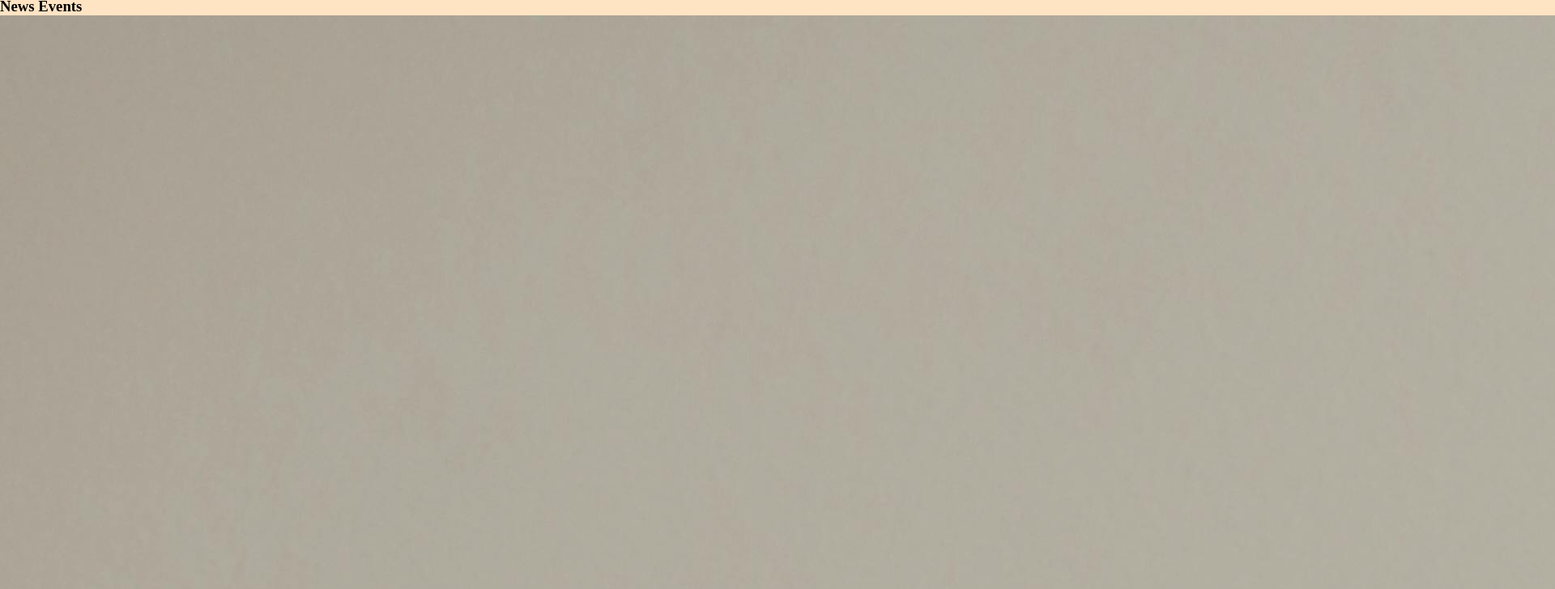
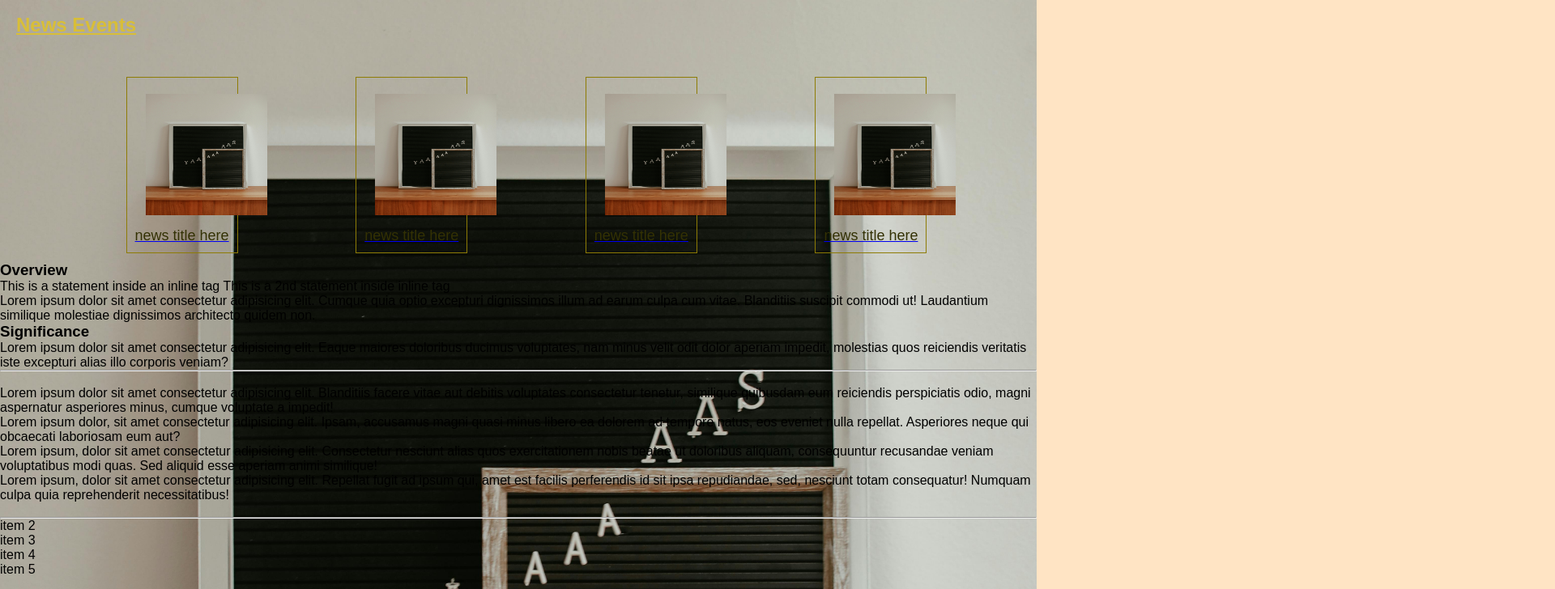
Before and after one commit to AmmarAMinhas/CSI3150, a plain HTML site: page index.html in a window 1280 px wide. Shown: the part 290-1018 px from the top of the page at 81% size, 1920 px wide, since content can reach past the window. Drawn offline with Linux system fonts and the light colour scheme.

Commit message:
covered some more css properties

```diff
--- a/css/style-tutorial.css
+++ b/css/style-tutorial.css
@@ -2,12 +2,24 @@
     this is a comment in .css file
 */
 
+
+*{
+    padding: 0;
+    margin: 0;
+    font-family: Arial, "Helvetica Neue", Helvetica, sans-serif;
+    /* how to declare and use css variables */
+    --primary-background-color: #DEF2C8;
+}
+
 body{
+    background-image: url("../assets/img/yas.jpg");
+    background-repeat: no-repeat;
+    background-size: cover;
     background-color: bisque;
 }
 
 #primary-heading{
-    color: blue;
+    color: var(--primary-background-color);
     border: 10px solid red;
     border-radius: 30px;
     padding: 15px;
@@ -15,13 +27,77 @@ body{
 }
 
 .heading-group{
-    font-family: Arial, Helvetica, sans-serif;
+
 }
 
-*{
-    padding: 0;
-    margin: 0;
+/* tutorial for laying elements out on the html document
+replicating the news subsection on the oakland.edu website
+
+(root node of the section) */
+.new-events{
+
 }
+
+/*immediate child of root node*/
+.section-title{
+    padding: 10px;
+    margin-bottom: 20px;   /*separate next child vertically from this one*/
+    width: 100%; /*max-width, min-width. Same for height property*/
+}
+
+.section-title-text{
+    padding: 10px;
+    font-size: 24px;   /*em and rem are two other ways to size a font*/
+    font-weight: 700;
+    text-decoration: underline;
+    color: rgb(216, 190, 56);
+}
+
+
+.media-wrapper{
+    padding: 10px;
+    width: 100%;
+    display: flex;
+    justify-content: space-evenly;   /*space-around, space-between, space-evenly*/
+    align-items: center;
+    flex-wrap: wrap;  /*means things can go to next line if not space*/
+    /* flex-grow: and flex-shrink */
+}
+
+.news-container{
+    border: 1px solid rgb(142, 124, 5);
+    display: flex;
+    justify-content: space-between;
+    align-items: center;
+    flex-direction: column;
+}
+
+.news-media{
+    padding: 15px;
+    margin-bottom: 45px;
+    width: 150px;
+    max-width: 100px;
+    height: 150px;
+    max-height: 100px;
+}
+
+.news-images{
+    padding: 5px;
+    width: 150px;
+    height: 150px;
+}
+
+.news-text > a > h3 {
+    padding: 10px;
+    color: rgb(51, 49, 4);
+    font-size: 18px;
+    font-weight: 300;
+    text-decoration: none;
+}
+
+
+
+
 
 /*  input[type="checkbox"] {...}    */
 
@@ -65,5 +141,37 @@ How to center a div (html element):
 2.  display: flex;   (flexibility is controlled by the browser and how many elements are there)
     justify-content: center;     (controls horizontal aspect of layout/display)
     align-items: center;    (controls vertical aspect of layout/display)
-    flex-direction: rpw/ column/ row-reverse/ column-reverse;
+    flex-direction: row/ column/ row-reverse/ column-reverse;
+3.  display: grid    (grid is good when we want to lay things out in tabular form)
+    placed-items: center
+    grid-column-template:
 */
+
+/*Colors
+Hex code #xxxxxx
+RGB: RGB(151,35,250);       (each of the values range from o to 255)
+*/
+
+
+
+/* PORTFOLIO
+
+1. Design of navbar:
+    navbar should be at top, the LHS of top will have logo, the RHS of top will have call-to-action, nav menu in middle, the LHS and RHS of nav menu will have drop down box and will have an icon to show the dropdown. The LHS's dropbox, if mouse hovers over it, should open another menu to its right.
+
+    Below the navbar, there is a HERO section that says:
+        -> who you are
+        -> how can you help
+        -> how are you capable of this job
+
+2. Clear visual cue to separate sections
+        -> color change for section
+    Every alternating section must have a different layout
+
+3. The home page must be a summary of entire website
+
+4. There must be a footer with a repeat of the nav menu and a CTA again
+
+5. Three-four different colors; no more than that
+
+*/
--- a/index.html
+++ b/index.html
@@ -43,9 +43,11 @@
   <!-- practice for webb wireframing  -->
    <section class="new-events">
     <div class="section-title">
-      <h3 class="section-title">News Events</h3>      <!-- we have to follow hierarchy and do h1 h2 h3, we cant do h1 h2 then h5-->
+      <h3 class="section-title-text">News Events</h3>     <!-- we have to follow hierarchy and do h1 h2 h3, we cant do h1 h2 then h5-->
     </div>
+
     <div class="media-wrapper">
+
       <div class="news-container">
         <div class="news-media">
           <img src="./assets/img/yas.jpg" alt="" class="news-images">
@@ -54,7 +56,8 @@
           <a href="http://www.oakland.edu"><h3>news title here</h3></a>
         </div>
       </div>
-      <div class="news-container"></div>
+
+      <div class="news-container">
         <div class="news-media">
           <img src="./assets/img/yas.jpg" alt="" class="news-images">
         </div>
@@ -62,7 +65,8 @@
           <a href="http://www.oakland.edu"><h3>news title here</h3></a>
         </div>
       </div>
-      <div class="news-container"></div>
+
+      <div class="news-container">
         <div class="news-media">
           <img src="./assets/img/yas.jpg" alt="" class="news-images">
         </div>
@@ -70,7 +74,8 @@
           <a href="http://www.oakland.edu"><h3>news title here</h3></a>
         </div>
       </div>
-      <div class="news-container"></div>
+
+      <div class="news-container">
         <div class="news-media">
           <img src="./assets/img/yas.jpg" alt="" class="news-images">
         </div>
@@ -78,6 +83,7 @@
           <a href="http://www.oakland.edu"><h3>news title here</h3></a>
         </div>
       </div>
+
   </div>
 
 
```
Lines whose indentation alone changed are shown as unchanged.
